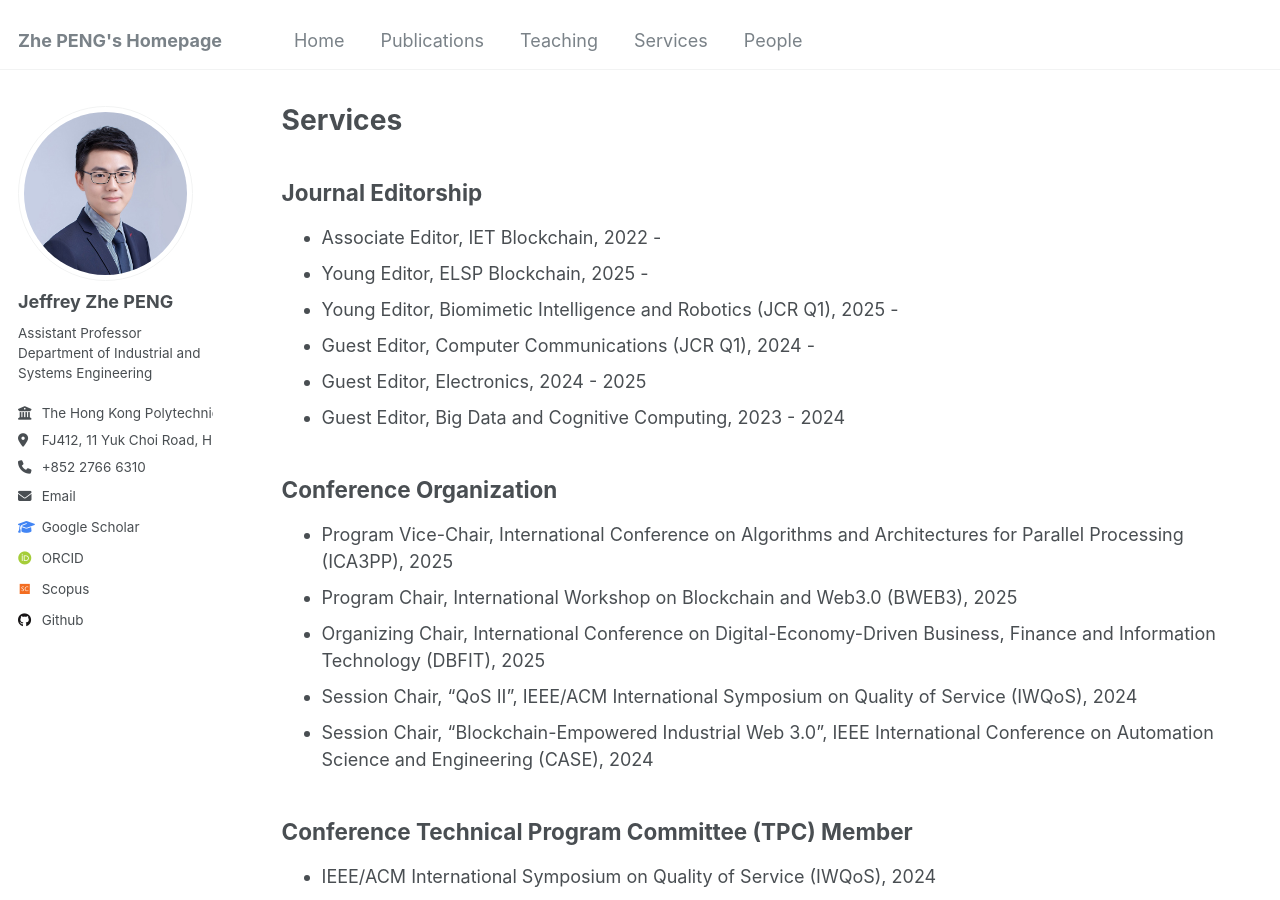
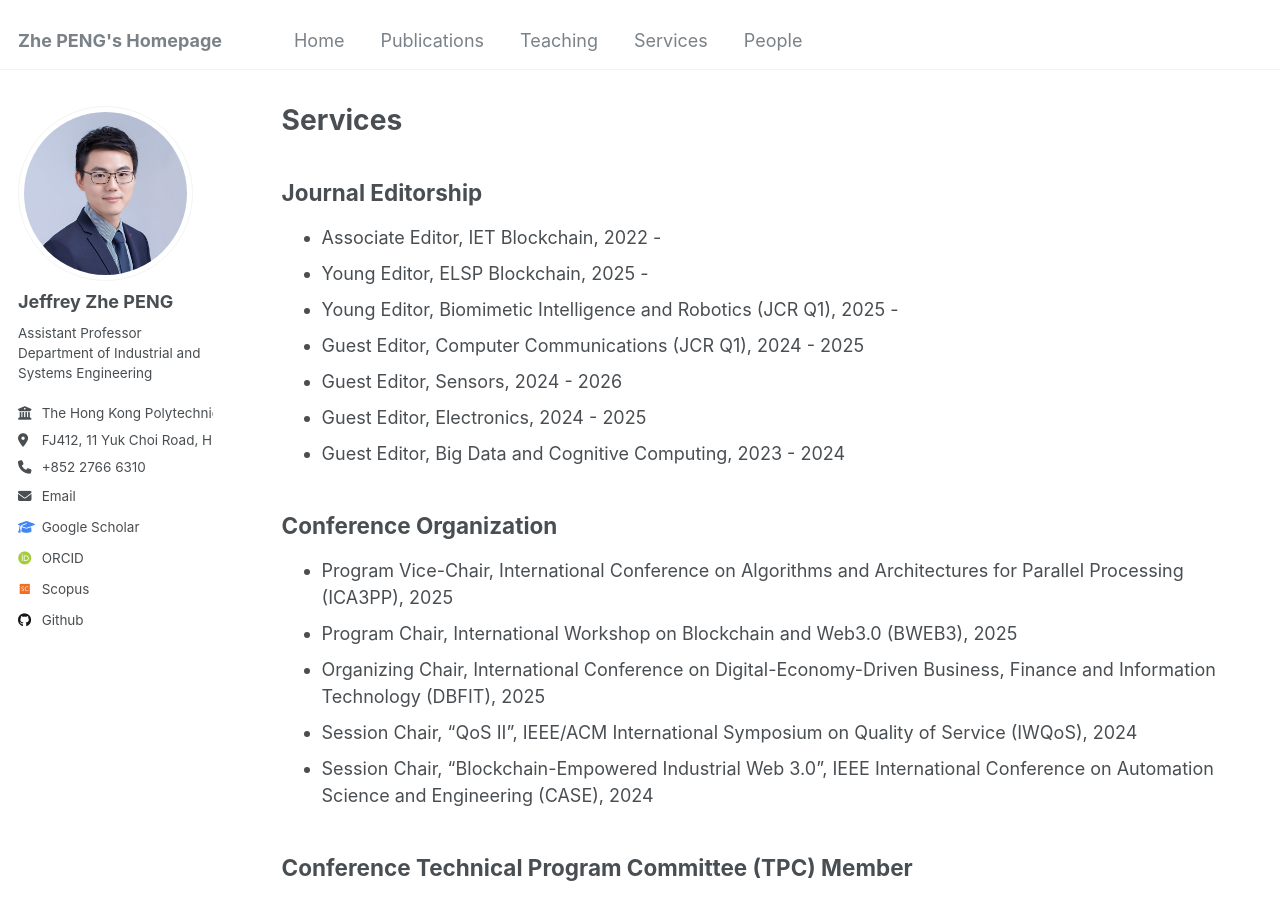
Before and after one commit to PENG-Zhe/peng-zhe.github.io, a Jekyll site: the page built from _pages/services.md, in a window 1280 px wide and 900 px high. Built offline with Jekyll 4.4.1, drawn with Linux system fonts in a browser that asks for light colours; some web fonts are replaced.

Commit message:
Update services.md

```diff
--- a/_pages/services.md
+++ b/_pages/services.md
@@ -8,7 +8,8 @@ layout: archive
 * Associate Editor, IET Blockchain, 2022 -
 * Young Editor, ELSP Blockchain, 2025 -
 * Young Editor, Biomimetic Intelligence and Robotics (JCR Q1), 2025 -
-* Guest Editor, Computer Communications (JCR Q1), 2024 -
+* Guest Editor, Computer Communications (JCR Q1), 2024 - 2025
+* Guest Editor, Sensors, 2024 - 2026
 * Guest Editor, Electronics, 2024 - 2025
 * Guest Editor, Big Data and Cognitive Computing, 2023 - 2024
 
```
